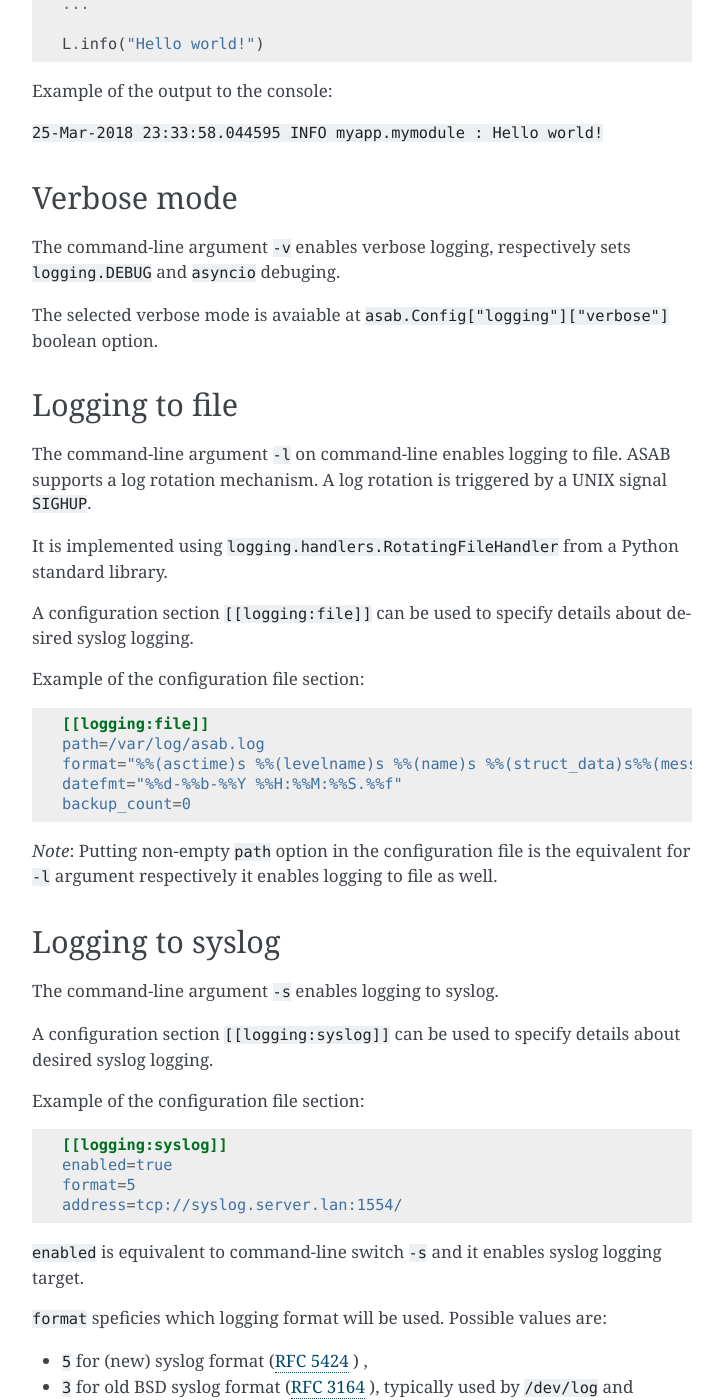
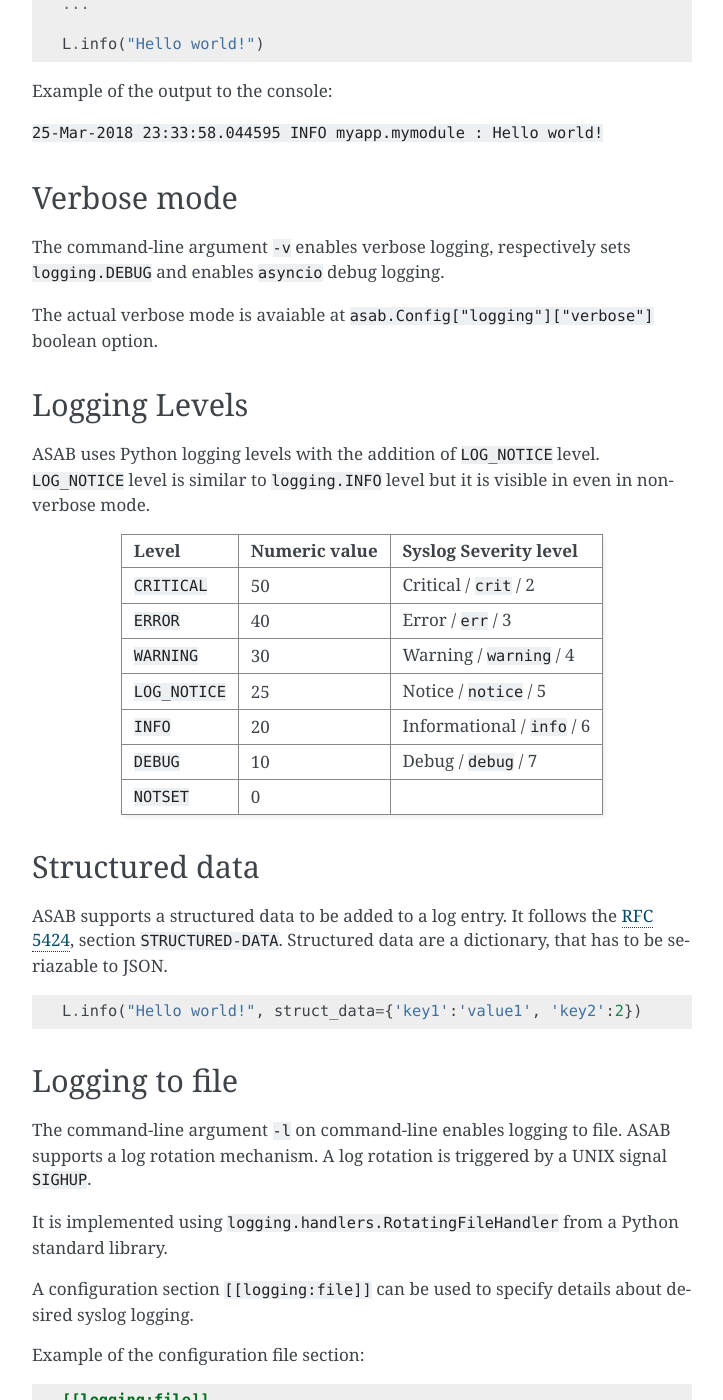
Before and after one commit to TeskaLabs/asab, a Sphinx documentation site: the page built from doc/asab/log.rst, in a window 1280 px wide and 1400 px high, scrolled down 470 px. Shown: the whole window, without its empty margins (388-1111 px from the left). Built offline with Sphinx 7.4.7, drawn with Linux system fonts in a browser that asks for light colours; the version number is read from the project's files by our own code; some of the changed text lies outside the part shown.

Commit message:
Improve on the logging.

```diff
--- a/doc/asab/log.rst
+++ b/doc/asab/log.rst
@@ -29,12 +29,53 @@ Example of the output to the console:
 
 ``25-Mar-2018 23:33:58.044595 INFO myapp.mymodule : Hello world!``
 
+
 Verbose mode
 ------------
 
-The command-line argument ``-v`` enables verbose logging, respectively sets ``logging.DEBUG`` and ``asyncio`` debuging.
+The command-line argument ``-v`` enables verbose logging, respectively sets ``logging.DEBUG`` and enables ``asyncio`` debug logging.
 
-The selected verbose mode is avaiable at ``asab.Config["logging"]["verbose"]`` boolean option.
+The actual verbose mode is avaiable at ``asab.Config["logging"]["verbose"]`` boolean option.
+
+
+Logging Levels
+--------------
+
+ASAB uses Python logging levels with the addition of ``LOG_NOTICE`` level.
+``LOG_NOTICE`` level is similar to ``logging.INFO`` level but it is visible in even in non-verbose mode.
+
+
++----------------+---------------+------------------------------+
+| Level          | Numeric value | Syslog Severity level        |
++================+===============+==============================+
+| ``CRITICAL``   | 50            | Critical / ``crit`` / 2      |
++----------------+---------------+------------------------------+
+| ``ERROR``      | 40            | Error / ``err`` / 3          |
++----------------+---------------+------------------------------+
+| ``WARNING``    | 30            | Warning / ``warning`` / 4    |
++----------------+---------------+------------------------------+
+| ``LOG_NOTICE`` | 25            | Notice / ``notice`` / 5      |
++----------------+---------------+------------------------------+
+| ``INFO``       | 20            | Informational / ``info`` / 6 |
++----------------+---------------+------------------------------+
+| ``DEBUG``      | 10            | Debug / ``debug`` / 7        |
++----------------+---------------+------------------------------+
+| ``NOTSET``     | 0             |                              |
++----------------+---------------+------------------------------+
+
+
+
+Structured data
+---------------
+
+ASAB supports a structured data to be added to a log entry.
+It follows the `RFC 5424 <https://tools.ietf.org/html/rfc5424>`_, section ``STRUCTURED-DATA``.
+Structured data are a dictionary, that has to be seriazable to JSON.
+
+.. code:: python
+
+    L.info("Hello world!", struct_data={'key1':'value1', 'key2':2})
+
 
 
 Logging to file
@@ -99,18 +140,6 @@ Possible URL values:
 The default value is a ``/dev/log`` on Linux or ``/var/run/syslog`` on Mac OSX.
 
 
-Structured data
----------------
-
-ASAB supports a structured data to be added to a log entry.
-It follows the `RFC 5424 <https://tools.ietf.org/html/rfc5424>`_, section ``STRUCTURED-DATA``.
-Structured data are a dictionary, that has to be seriazable to JSON.
-
-.. code:: python
-
-	L.info("Hello world!", struct_data={'key1':'value1', 'key2':2})
-
-
 Reference
 ---------
 
```
Also changed, not shown: doc/TODO.md (+0 -1 lines), 1 other file.
